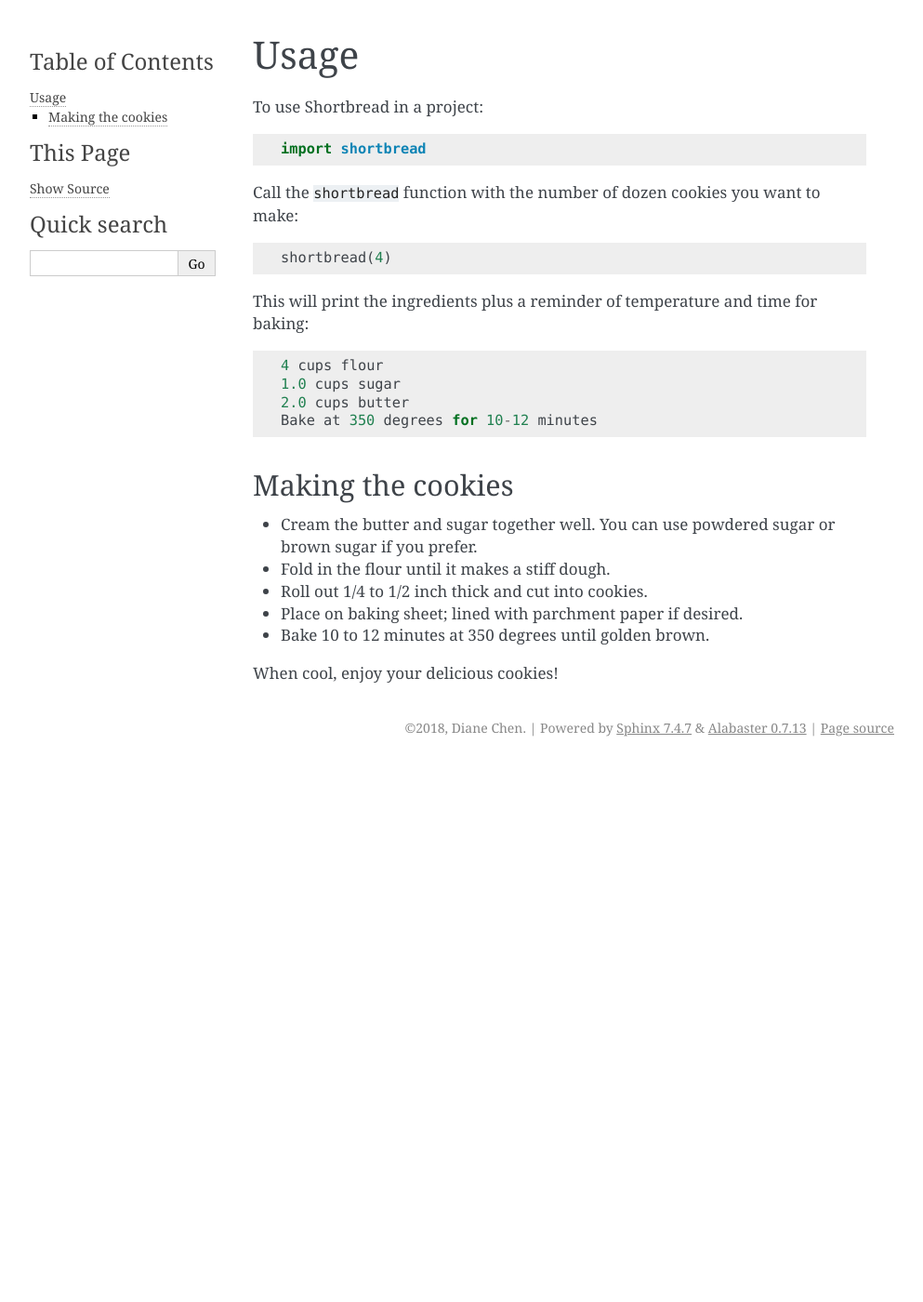
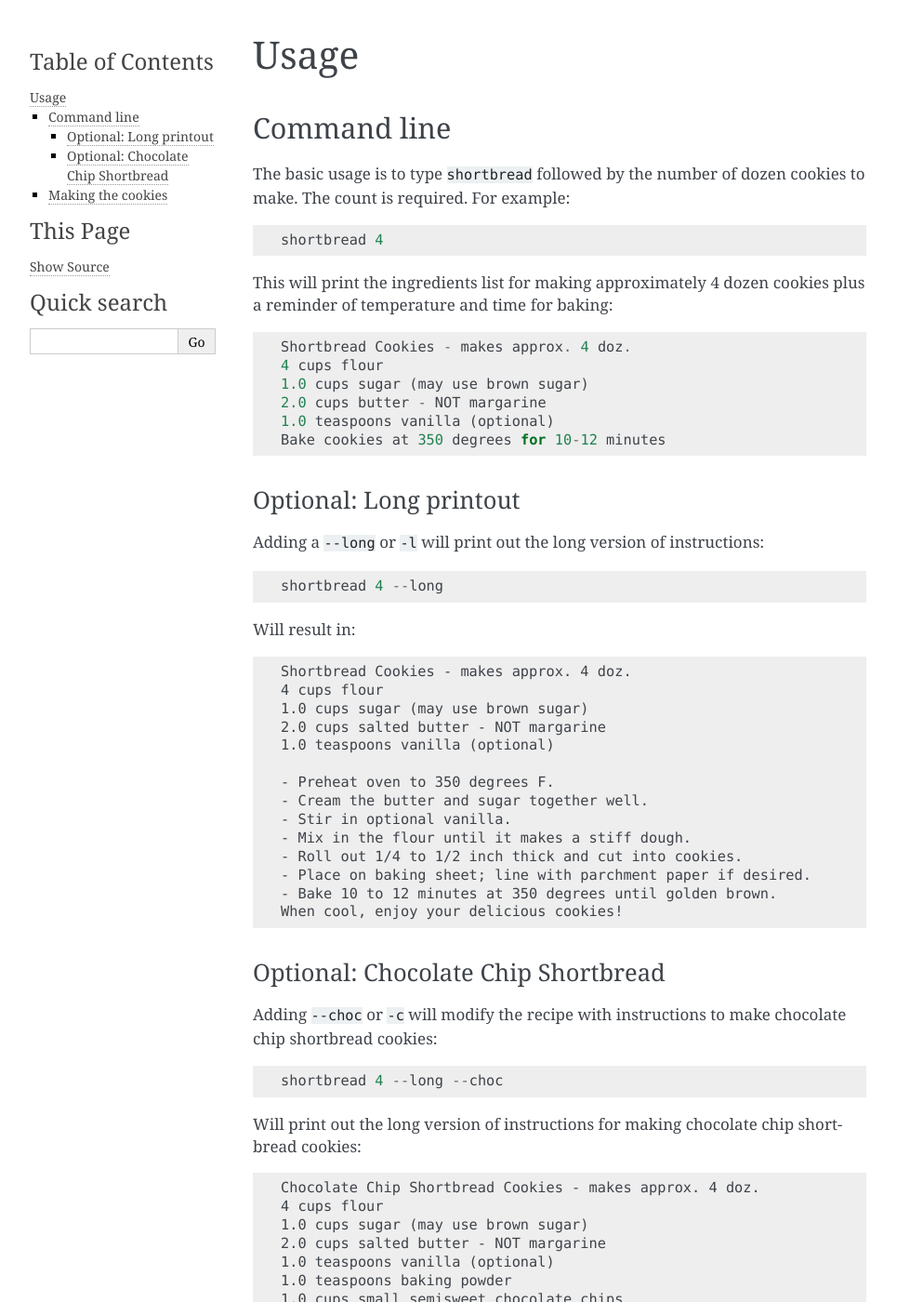
Before and after one commit to purplediane/shortbread, a Sphinx documentation site: the page built from docs/usage.rst, in a window 1280 px wide and 1400 px high. Shown: the whole window at 93% size, without its empty margins (148-1141 px from the left). Built offline with Sphinx 7.4.7, drawn with Linux system fonts in a browser that asks for light colours; pages that are not in the unit, such as notebooks, are missing from menus; some of the changed text lies outside the part shown.

Commit message:
Add --long option and --choc option

```diff
--- a/CONTRIBUTING.rst
+++ b/CONTRIBUTING.rst
@@ -20,6 +20,7 @@ Report bugs at https://github.com/purplediane/shortbread/issues.
 If you are reporting a bug, please include:
 
 * Your operating system name and version.
+* Python version and Shortbread version.
 * Any details about your local setup that might be helpful in troubleshooting.
 * Detailed steps to reproduce the bug.
 
@@ -64,7 +65,7 @@ Ready to contribute? Here's how to set up `shortbread` for local development.
 
     $ git clone git@github.com:your_name_here/shortbread.git
 
-3. Install your local copy into a virtualenv. Assuming you have virtualenvwrapper installed, this is how you set up your fork for local development::
+3. Install your local copy into a virtualenv. Assuming you have virtualenvwrapper installed for Python 3.4+, this is how you set up your fork for local development::
 
     $ mkvirtualenv shortbread
     $ cd shortbread/
--- a/README.rst
+++ b/README.rst
@@ -16,7 +16,7 @@ Shortbread
 
 
 
-Shortbread recipe calculator.
+Shortbread Recipe Calculator.
 
 
 * Free software: MIT license
--- a/docs/usage.rst
+++ b/docs/usage.rst
@@ -2,33 +2,93 @@
 Usage
 =====
 
-To use Shortbread in a project::
+Command line
+------------
 
-    import shortbread
-
-Call the ``shortbread`` function with the number of dozen cookies you want to make:
+The basic usage is to type ``shortbread`` followed by the number of dozen cookies to make. The count is required. For example:
 
 ::
 
-    shortbread(4)
+    shortbread 4
 
-
-This will print the ingredients plus a reminder of temperature and time for baking:
+This will print the ingredients list for making approximately 4 dozen cookies plus a reminder of temperature and time for baking:
 
 ::
 
+    Shortbread Cookies - makes approx. 4 doz.
     4 cups flour
-    1.0 cups sugar
-    2.0 cups butter
-    Bake at 350 degrees for 10-12 minutes
+    1.0 cups sugar (may use brown sugar)
+    2.0 cups butter - NOT margarine
+    1.0 teaspoons vanilla (optional)
+    Bake cookies at 350 degrees for 10-12 minutes
+
+Optional: Long printout
+~~~~~~~~~~~~~~~~~~~~~~~
+
+Adding a ``--long`` or ``-l`` will print out the long version of instructions:
+
+::
+
+    shortbread 4 --long
+
+Will result in:
+
+::
+
+    Shortbread Cookies - makes approx. 4 doz.
+    4 cups flour
+    1.0 cups sugar (may use brown sugar)
+    2.0 cups salted butter - NOT margarine
+    1.0 teaspoons vanilla (optional)
+
+    - Preheat oven to 350 degrees F.
+    - Cream the butter and sugar together well.
+    - Stir in optional vanilla.
+    - Mix in the flour until it makes a stiff dough.
+    - Roll out 1/4 to 1/2 inch thick and cut into cookies.
+    - Place on baking sheet; line with parchment paper if desired.
+    - Bake 10 to 12 minutes at 350 degrees until golden brown.
+    When cool, enjoy your delicious cookies!
+
+
+Optional: Chocolate Chip Shortbread
+~~~~~~~~~~~~~~~~~~~~~~~~~~~~~~~~~~~
+
+Adding ``--choc`` or ``-c`` will modify the recipe with instructions to make chocolate chip shortbread cookies:
+
+::
+
+    shortbread 4 --long --choc
+
+Will print out the long version of instructions for making chocolate chip shortbread cookies:
+
+::
+
+    Chocolate Chip Shortbread Cookies - makes approx. 4 doz.
+    4 cups flour
+    1.0 cups sugar (may use brown sugar)
+    2.0 cups salted butter - NOT margarine
+    1.0 teaspoons vanilla (optional)
+    1.0 teaspoons baking powder
+    1.0 cups small semisweet chocolate chips
+
+    - Preheat oven to 350 degrees F.
+    - Cream the butter and sugar together well.
+    - Stir in optional vanilla.
+    - Sift together baking powder and flour.
+    - Mix in the flour until it makes a stiff dough.
+    - Stir in the chocolate chips.
+    - Scoop and roll into walnut-sized balls.
+    - Place on baking sheet; line with parchment paper if desired.
+    - Flatten cookie balls slightly.
+    - Bake 15 to 20 minutes at 350 degrees until golden brown.
+    When cool, enjoy your delicious cookies!
 
 Making the cookies
 ------------------
 
-* Cream the butter and sugar together well. You can use powdered sugar or brown sugar if you prefer.
-* Fold in the flour until it makes a stiff dough.
-* Roll out 1/4 to 1/2 inch thick and cut into cookies.
-* Place on baking sheet; lined with parchment paper if desired.
-* Bake 10 to 12 minutes at 350 degrees until golden brown.
+Please note that the size and thickness of your cookies will of course affect the baking time and quantity of cookies. The most important thing is not to let them get *brown*, only *golden brown*.
 
-When cool, enjoy your delicious cookies!
+A variation is to make the 2-dozen-quantity recipe using unsalted butter and no vanilla. When mixed, press dough into a 9 x 9 pan and bake for 30 - 35 minutes at 325 degrees F. When cool, carefully cut into squares with a sharp knife. Dust with confectioner's sugar.
+
+For chocolate chip cookies, use the bottom of a glass to press and flatten the cookies. Unless you have a cookie press or cookie mold, of course!
```
Also changed, not shown: other parts of CONTRIBUTING.rst (+1 -1 lines), HISTORY.rst (+16 -0 lines), 3 other files.
